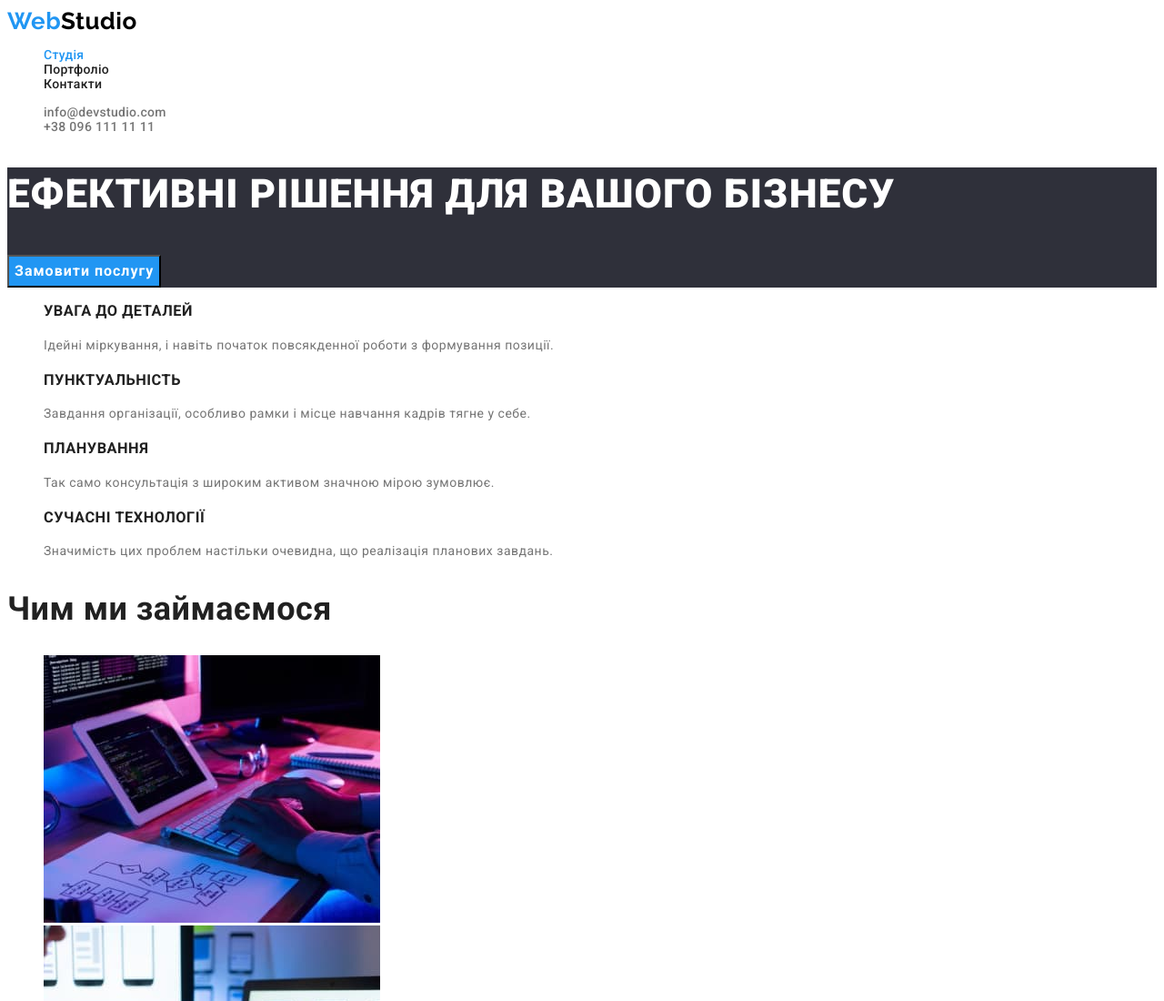
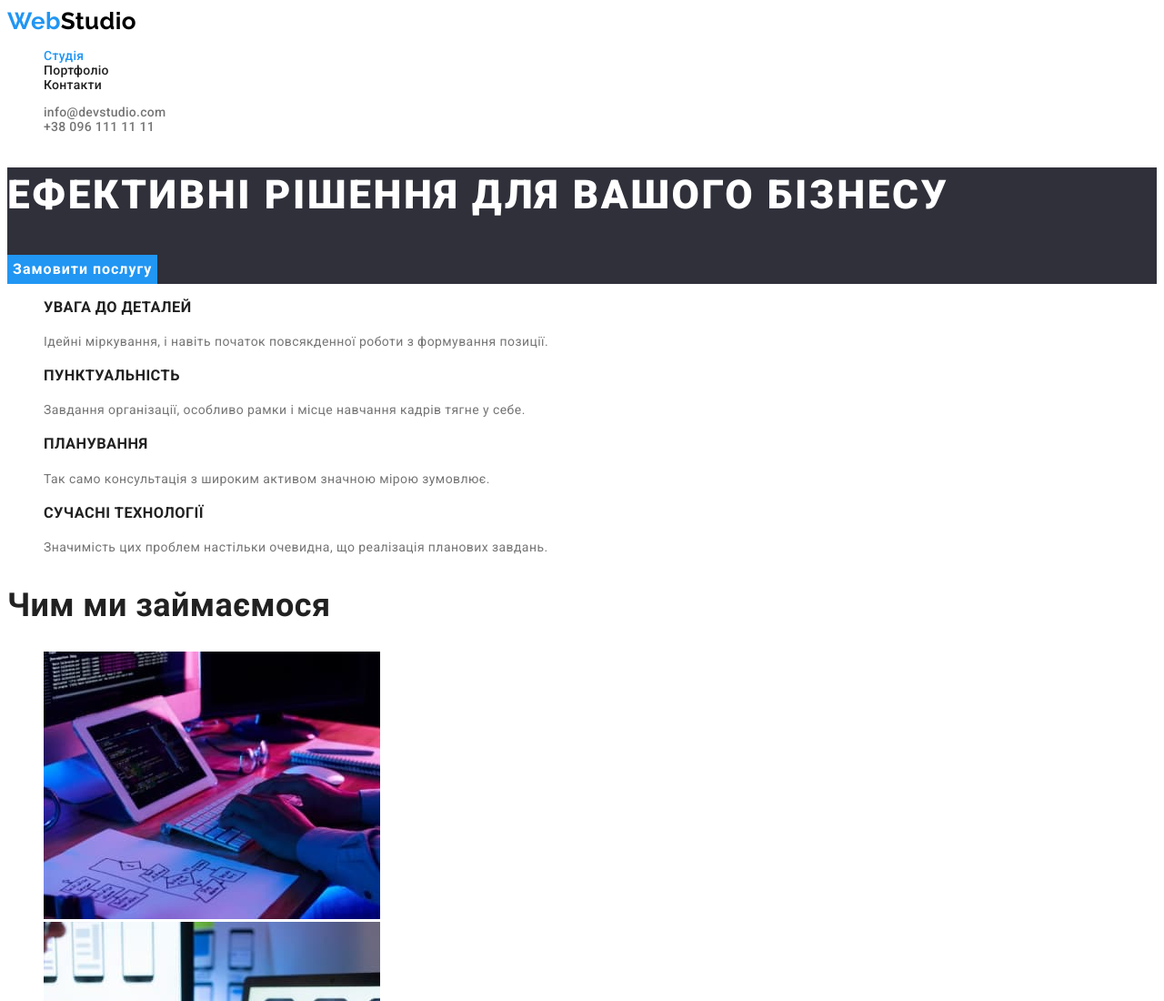
Before and after one commit to ivanpanteliuk/goit-markup-hw-02, a plain HTML site: page index.html in a window 1280 px wide. Shown: the top 1100 px of the page at 91% size. Drawn offline with Linux system fonts and the light colour scheme.

Commit message:
Виправляє помилки стилів

```diff
--- a/css/styles.css
+++ b/css/styles.css
@@ -13,7 +13,7 @@ body {
   color: var(--primary-text-color);
   font-family: 'Roboto', sans-serif;
   font-size: 14px;
-  letter-spacing: 0.5px;
+  letter-spacing: 0.03em;
 }
 
 /* List styles */
@@ -50,8 +50,8 @@ body {
 
 .site-nav {
   font-weight: 500;
-  line-height: 1.14;
-  letter-spacing: 0.3px;
+  line-height: 1.143;
+  letter-spacing: 0.02em;
 }
 
 .site-nav .link:hover,
@@ -70,15 +70,15 @@ body {
   line-height: 1.143;
 }
 
-.contacts-nav .contact-link:hover,
-.contacts-nav .contact-link:focus {
+.contact-link:hover,
+.contact-link:focus {
   color: var(--accent-color);
 }
 
 .contacts-nav {
   font-weight: 500;
   line-height: 1.143;
-  letter-spacing: 0.3px;
+  letter-spacing: 0.02em;
 }
 
 /* Hero styles */
@@ -90,24 +90,25 @@ body {
 .hero-title {
   font-weight: 900;
   font-size: 44px;
-  line-height: 1.36;
+  line-height: 1.364;
   text-transform: uppercase;
   color: var(--primary-white-color);
-  letter-spacing: 1px;
+  letter-spacing: 0.06em;
 }
 
 .button {
   font-size: 16px;
   font-family: inherit;
+  cursor: pointer;
+  border: none;
 }
 
 .button.primary {
   background-color: var(--accent-color);
   color: var(--primary-white-color);
   font-weight: 700;
-  line-height: 1.88;
+  line-height: 1.875;
   letter-spacing: 1px;
-  cursor: pointer;
 }
 
 .button.primary:hover,
@@ -116,8 +117,8 @@ body {
 }
 
 .button.secondary {
+  font-weight: 500;
   line-height: 1.625;
-  font-weight: 500;
   color: var(--title-text-color);
   background-color: var(--our-team-section-background);
 }
@@ -137,14 +138,8 @@ body {
 
 .section-title {
   color: var(--title-text-color);
-  font-weight: 700;
   font-size: 36px;
-  line-height: 1.17;
-}
-
-.benefits-list-title {
-  text-transform: uppercase;
-  color: var(--title-text-color);
+  line-height: 1.167;
 }
 
 /* benefits section styles */
@@ -162,8 +157,14 @@ body {
   margin: -1px;
 }
 
+.benefits-list-title {
+  text-transform: uppercase;
+  color: var(--title-text-color);
+  line-height: 1.143;
+}
+
 .benefits-list-text {
-  line-height: 1.7;
+  line-height: 1.714;
 }
 
 .our-team-section {
@@ -177,13 +178,13 @@ body {
 .our-team-list .title {
   font-weight: 500;
   font-size: 16px;
-  line-height: 1.19;
+  line-height: 1.1875;
   color: var(--title-text-color);
 }
 
 .our-team-list .text {
   font-size: 16px;
-  line-height: 1.9;
+  line-height: 1.875;
 }
 
 /* Footer styles */
@@ -201,29 +202,23 @@ body {
   color: var(--primary-text-color);
 }
 
-.contact-link:hover,
-.contact-link:focus {
-  color: var(--accent-color);
-}
-
 .contact-link {
   color: var(--contact-info-color);
-  line-height: 1.7;
+  line-height: 1.714;
 }
 
 .address-link {
   color: var(--primary-white-color);
-  line-height: 1.7;
-  letter-spacing: 0.3px;
+  line-height: 1.714;
+  letter-spacing: 0.03em;
 }
 
 /* Portfolio */
 
 .portfolio-title {
-  font-weight: 700;
   font-size: 18px;
   line-height: 2;
-  letter-spacing: 1px;
+  letter-spacing: 0.06em;
   color: var(--title-text-color);
 }
 
```
